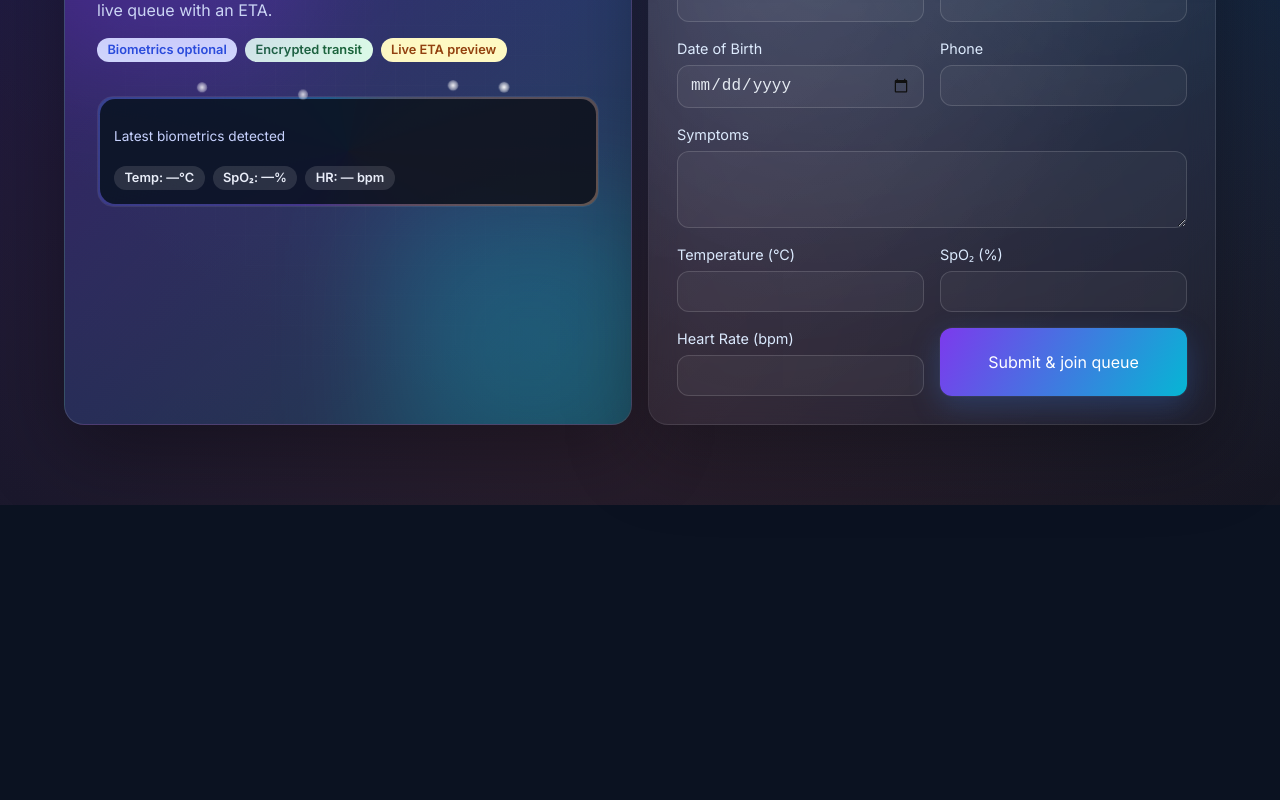
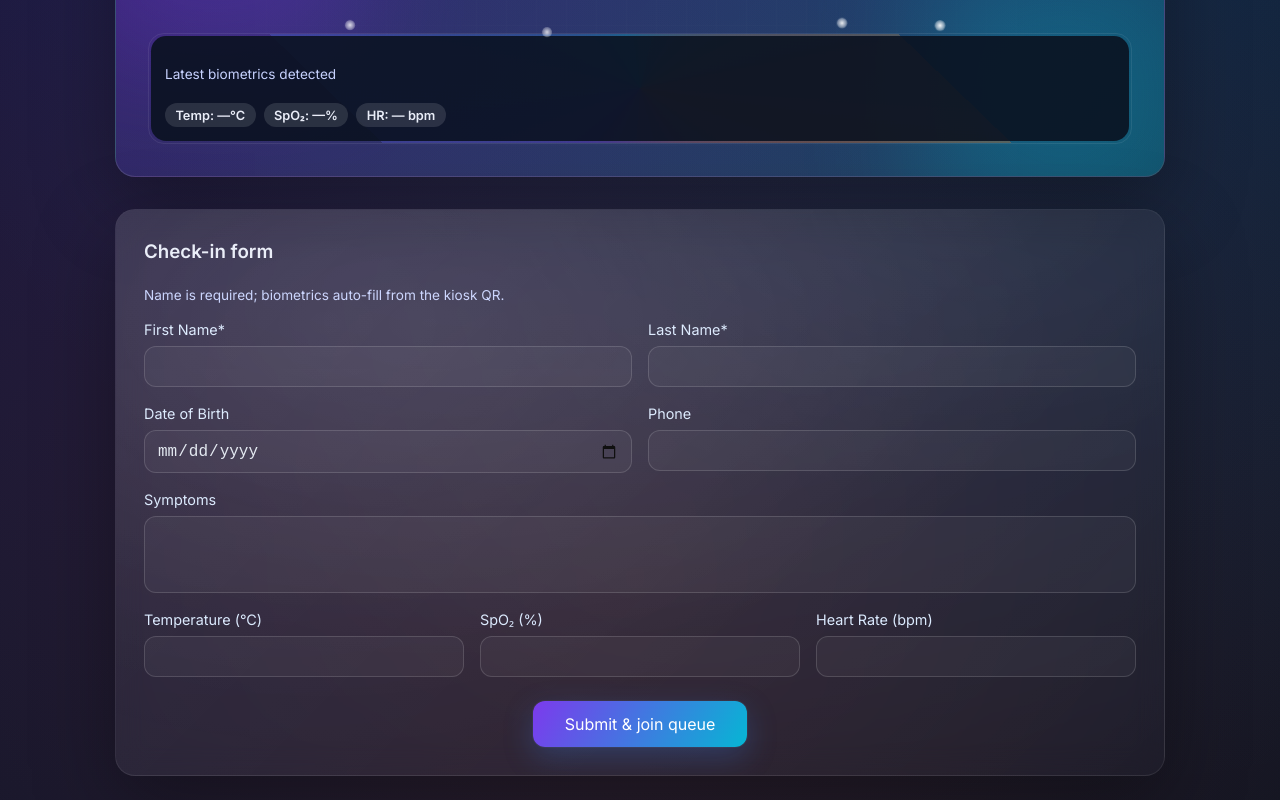
Before and after one commit to shauncss/capstone, a React (Vite) app in the folder Frontend/: page / in a window 1280 px wide. Shown: the part 295-1095 px from the top of the page. Before the commit the page ends 800 px from the top, so only its background shows below. Built offline with nearby package versions, Linux system fonts and the light colour scheme; no server answers.

Commit message:
updated patient check in

```diff
--- a/Frontend/src/pages/PatientCheckIn.jsx
+++ b/Frontend/src/pages/PatientCheckIn.jsx
@@ -62,8 +62,7 @@ function PatientCheckIn() {
       <div className="patient-hero">
         <div className="patient-floating-grid" />
         <span className="patient-kicker">Self check-in • Instant queue</span>
-        <h2 className="patient-title">Step in, scan, and relax.</h2>
-        <p className="patient-subtitle">We pull your biometrics from the kiosk QR and drop you into the live queue with an ETA.</p>
+        <h3>We pull your biometrics from the kiosk QR and drop you into the live queue with an ETA.</h3>
         <div className="pill-row" style={{ marginTop: '1rem' }}>
           <span className="badge status-waiting">Biometrics optional</span>
           <span className="badge status-ready">Encrypted transit</span>
@@ -92,8 +91,9 @@ function PatientCheckIn() {
       <div className="card patient-lux-card">
         <div className="patient-shimmer" />
         <h3 style={{ marginTop: 0 }}>Check-in form</h3>
-        <p className="helper-text">Fill required items; biometrics auto-fill from the kiosk QR.</p>
+        <p className="helper-text">Name is required; biometrics auto-fill from the kiosk QR.</p>
         <form className="form-grid" onSubmit={handleSubmit}>
+          <div className="checkin-row cols-2">
             <label>
               First Name*
               <input name="firstName" required value={formData.firstName} onChange={handleChange} />
@@ -102,6 +102,9 @@ function PatientCheckIn() {
               Last Name*
               <input name="lastName" required value={formData.lastName} onChange={handleChange} />
             </label>
+          </div>
+
+          <div className="checkin-row cols-2">
             <label>
               Date of Birth
               <input
@@ -116,10 +119,16 @@ function PatientCheckIn() {
               Phone
               <input name="phone" value={formData.phone} onChange={handleChange} />
             </label>
+          </div>
+
+          <div className="checkin-row">
             <label className="full-width">
               Symptoms
-            <textarea name="symptoms" rows="3" value={formData.symptoms} onChange={handleChange} />
+              <textarea class="no-resize" name="symptoms" rows="3" value={formData.symptoms} onChange={handleChange} />
             </label>
+          </div>
+
+          <div className="checkin-row cols-3">
             <label>
               Temperature (°C)
               <input name="temp" value={formData.temp} onChange={handleChange} />
@@ -132,10 +141,16 @@ function PatientCheckIn() {
               Heart Rate (bpm)
               <input name="hr" value={formData.hr} onChange={handleChange} />
             </label>
-          {error && <p className="error">{error}</p>}
+          </div>
+
+          {error && <p className="error" style={{textAlign: 'center'}}>{error}</p>}
+
+          <div className="form-actions">
             <button type="submit" disabled={submitting}>
               {submitting ? 'Submitting…' : 'Submit & join queue'}
             </button>
+          </div>
+
         </form>
         {confirmation && (
           <div className="confirmation" style={{ borderColor: 'rgba(124, 58, 237, 0.3)' }}>
--- a/Frontend/src/styles/display.css
+++ b/Frontend/src/styles/display.css
@@ -24,7 +24,7 @@
   flex-shrink: 0;
 
   width: 100%;
-  max-width: 900px;
+  max-width: 1050px;
   margin: 0 auto;
 }
 
--- a/Frontend/src/styles/global.css
+++ b/Frontend/src/styles/global.css
@@ -174,7 +174,8 @@ main {
 }
 
 .form-grid {
-  display: grid;
+  display: flex;
+  flex-direction: column;
   gap: 1rem;
   grid-template-columns: repeat(auto-fit, minmax(220px, 1fr));
 }
@@ -667,3 +668,7 @@ button:disabled {
 .queue-number {
   font-weight: 600;
 }
+
+.no-resize {
+  resize: none;
+}
--- a/Frontend/src/styles/patient.css
+++ b/Frontend/src/styles/patient.css
@@ -7,6 +7,10 @@
   border: 1px solid rgba(255, 255, 255, 0.12);
   box-shadow: var(--card-shadow);
   isolation: isolate;
+
+  width: 100%;
+  max-width: 1050px;
+  margin: 0 auto;
 }
 
 .patient-floating-grid {
@@ -128,9 +132,10 @@
 @keyframes patient-rotate { to { transform: rotate(360deg); } }
 
 .lux-grid {
-  display: grid;
-  gap: 1rem;
-  grid-template-columns: repeat(auto-fit, minmax(260px, 1fr));
+  /* CHANGED: Replaced grid with flex-column for top-down layout */
+  display: flex;
+  flex-direction: column;
+  gap: 2rem;
 }
 
 .patient-lux-card {
@@ -139,6 +144,10 @@
   border: 1px solid rgba(255, 255, 255, 0.1);
   background: linear-gradient(160deg, rgba(255, 255, 255, 0.08), rgba(255, 255, 255, 0.02));
   box-shadow: var(--card-shadow);
+
+  width: 100%;
+  max-width: 1050px;
+  margin: 0 auto;
 }
 
 .patient-lux-card .patient-shimmer {
@@ -153,3 +162,37 @@
   margin-top: 1.5rem;
   z-index: 1;
 }
+
+.checkin-form {
+  display: flex;
+  flex-direction: column;
+  gap: 1.25rem;
+  padding: 1rem 0;
+}
+
+.checkin-row {
+  display: grid;
+  gap: 1rem;
+}
+
+.cols-2 { grid-template-columns: 1fr 1fr; }
+.cols-3 { grid-template-columns: 1fr 1fr 1fr; }
+
+.form-actions {
+  display: flex;
+  justify-content: center;
+  margin-top: 0.5rem;
+}
+
+.form-actions button {
+  width: auto;
+  min-width: 200px;
+  padding-left: 2rem;
+  padding-right: 2rem;
+}
+
+/* Mobile Responsiveness */
+@media (max-width: 640px) {
+  .checkin-row { grid-template-columns: 1fr; }
+  .form-actions button { width: 100%; }
+}
```
Lines whose indentation alone changed are shown as unchanged.
